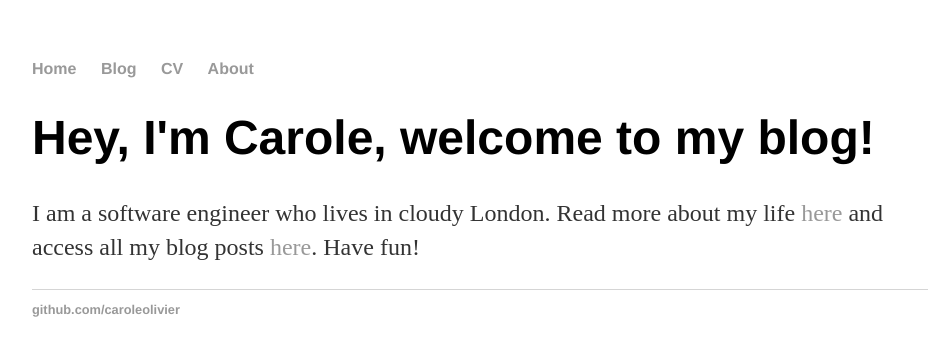
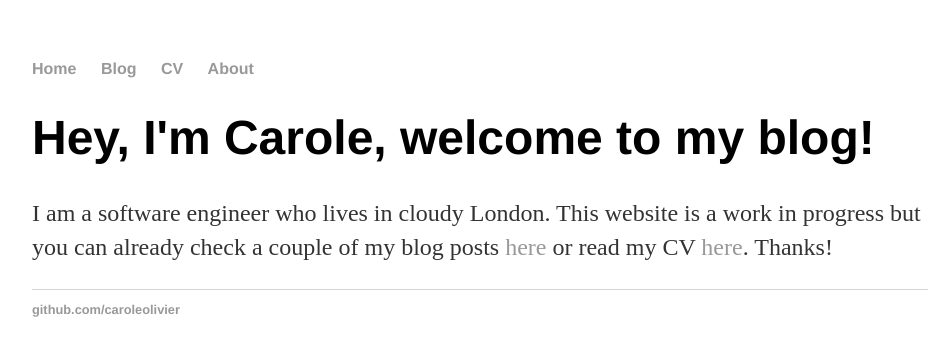
Before and after one commit to caroleolivier/caroleolivier.github.io, a Jekyll site: the page built from index.html, in a window 1280 px wide. Shown: the top 356 px of the page, without its empty margins (160-1112 px from the left). Built offline with Jekyll 4.4.1, drawn with Linux system fonts in a browser that asks for light colours.

Commit message:
Change welcome message

```diff
--- a/index.html
+++ b/index.html
@@ -7,6 +7,7 @@ title: Carole's website
     <h1>Hey, I'm Carole, welcome to my blog!</h1>
     <p>
         I am a software engineer who lives in cloudy London.
-        Read more about my life <a href="/about">here</a> and access all my blog posts <a href="/blog">here</a>. Have fun!
+        This website is a work in progress but you can already check a couple of my blog posts <a href="/blog">here</a>
+        or read my CV <a href="/cv">here</a>. Thanks!
     </p>
 </div>
```
